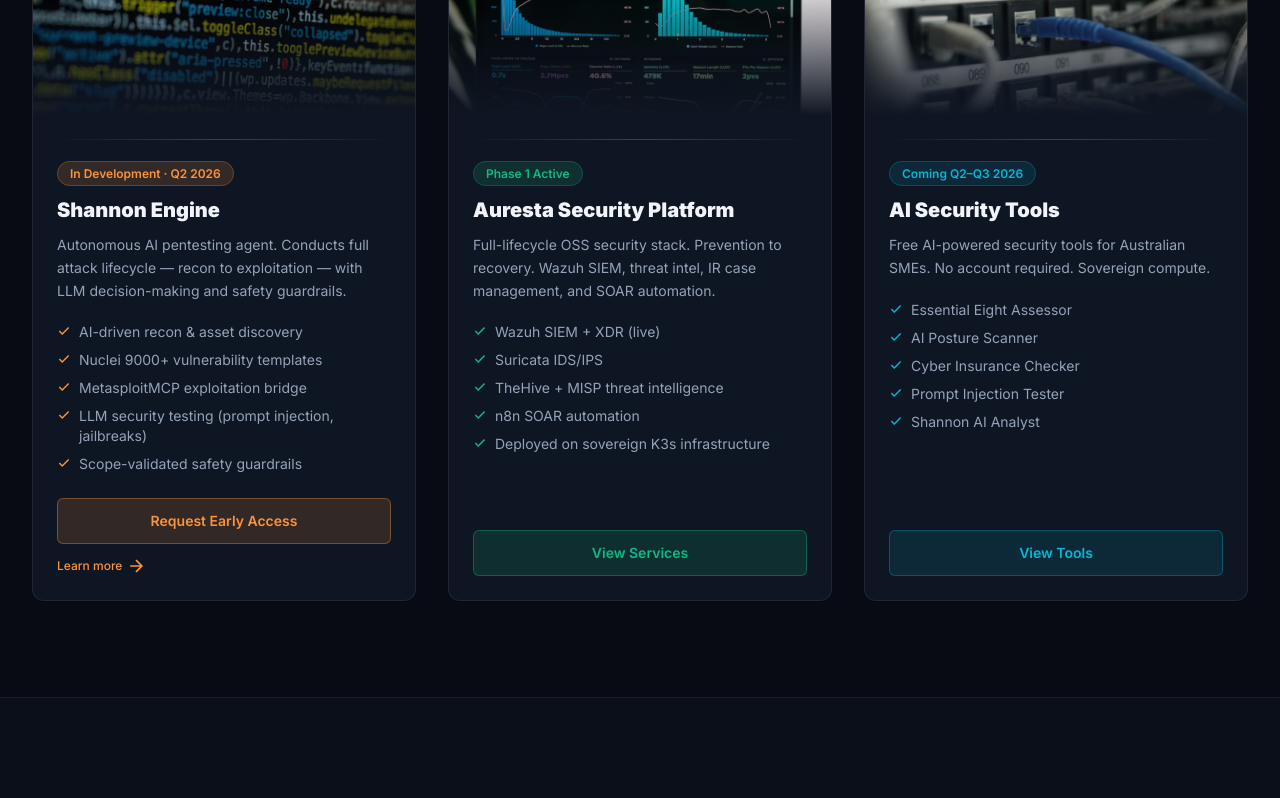
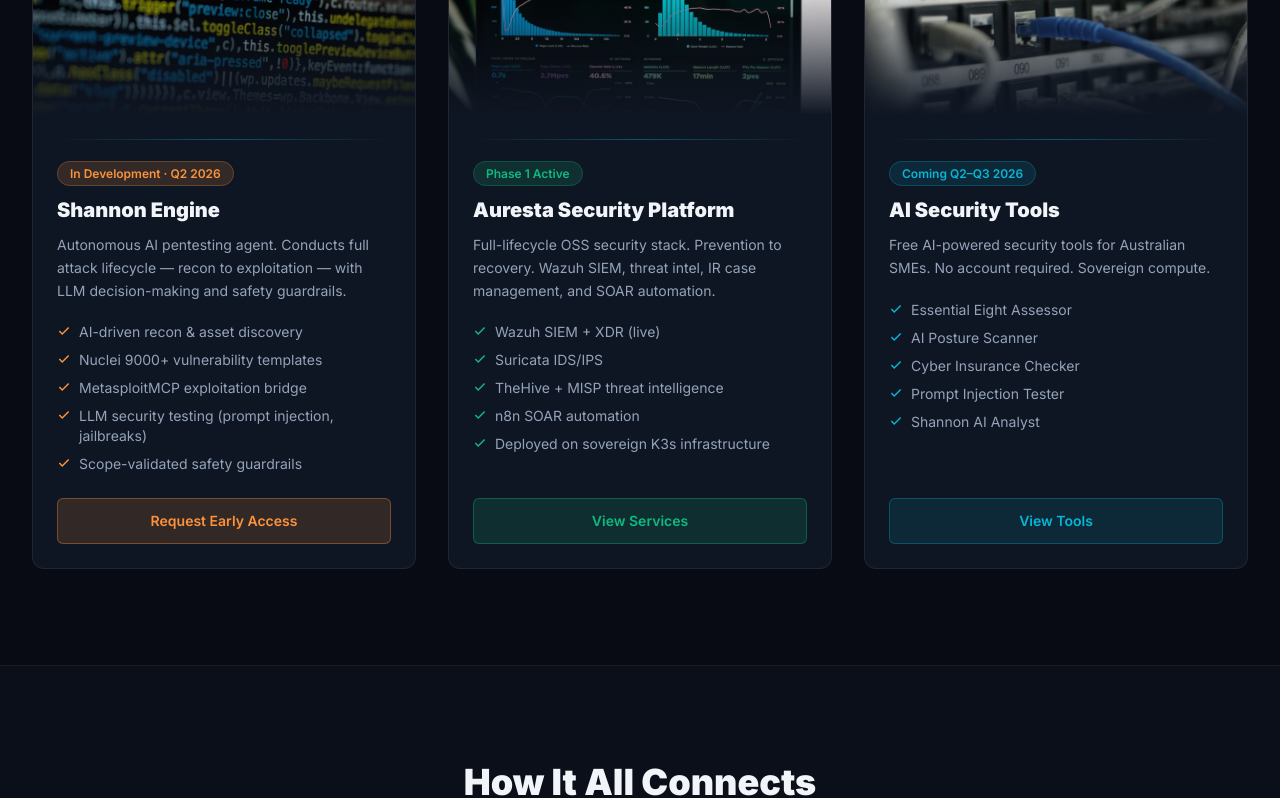
Before and after one commit to auresta/auresta-website, a Next.js app: page /products in a window 1280 px wide. Shown: the part 630-1428 px from the top of the page. Built offline with nearby package versions, Linux system fonts and the light colour scheme.

Commit message:
fix: remove Learn More from Shannon card, CTA pushed to bottom on all product cards

```diff
--- a/app/products/page.tsx
+++ b/app/products/page.tsx
@@ -254,7 +254,7 @@
                   </p>
 
                   {/* Bullets */}
-                  <ul className="space-y-2 mb-6 flex-1">
+                  <ul className="space-y-2 mb-6 flex-grow">
                     {p.bullets.map((b) => (
                       <li key={b} className="flex items-start gap-2 text-sm text-text-secondary">
                         <span
@@ -276,22 +276,11 @@
                   {/* CTA */}
                   <Link
                     href={p.ctaHref}
-                    className="inline-flex items-center justify-center gap-2 px-5 py-3 rounded-md text-sm font-semibold transition-all hover:opacity-90"
+                    className="inline-flex items-center justify-center gap-2 px-5 py-3 rounded-md text-sm font-semibold transition-all hover:opacity-90 mt-auto"
                     style={p.ctaStyle}
                   >
                     {p.ctaLabel}
                   </Link>
-
-                  {/* Detail page link for Shannon */}
-                  {p.href !== p.ctaHref && (
-                    <Link
-                      href={p.href}
-                      className="inline-flex items-center gap-1 mt-3 text-xs font-medium transition-colors hover:opacity-80"
-                      style={{ color: p.accentColor }}
-                    >
-                      Learn more <ArrowRight />
-                    </Link>
-                  )}
                 </div>
               </div>
             </TiltCard>
```
